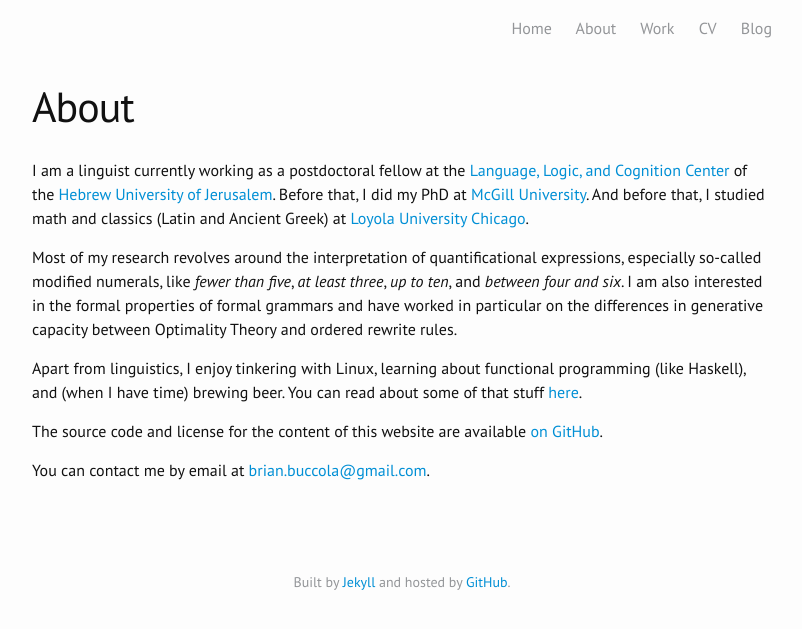
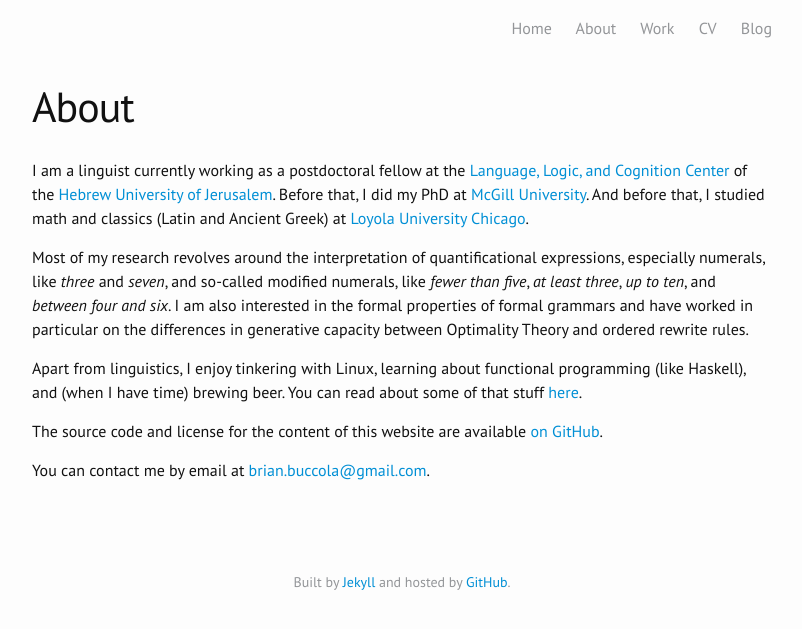
Before and after one commit to brianbuccola/brianbuccola.github.io, a Jekyll site: the page built from about.md, in a window 1280 px wide. Shown: the top 629 px of the page, without its empty margins (238-1040 px from the left). Built offline with Jekyll 4.4.1, drawn with Linux system fonts in a browser that asks for light colours; some web fonts are replaced.

Commit message:
add reference to work on numerals (not just modified)

```diff
--- a/about.md
+++ b/about.md
@@ -4,18 +4,30 @@ title: "About"
 permalink: /about/
 ---
 
-I am a linguist currently working as a postdoctoral fellow at the [Language, Logic, and Cognition Center][llcc] of the [Hebrew University of Jerusalem][huji]. Before that, I did my PhD at [McGill University][mcgill]. And before that, I studied math and classics (Latin and Ancient Greek) at [Loyola University Chicago][luc].
+I am a linguist currently working as a postdoctoral fellow at the [Language,
+Logic, and Cognition Center][llcc] of the [Hebrew University of
+Jerusalem][huji]. Before that, I did my PhD at [McGill University][mcgill]. And
+before that, I studied math and classics (Latin and Ancient Greek) at [Loyola
+University Chicago][luc].
 
 [llcc]: https://scholars.huji.ac.il/llcc
 [huji]: https://new.huji.ac.il/
 [mcgill]: https://www.mcgill.ca/
 [luc]: http://www.luc.edu/
 
-Most of my research revolves around the interpretation of quantificational expressions, especially so-called modified numerals, like *fewer than five*, *at least three*, *up to ten*, and *between four and six*. I am also interested in the formal properties of formal grammars and have worked in particular on the differences in generative capacity between Optimality Theory and ordered rewrite rules.
+Most of my research revolves around the interpretation of quantificational
+expressions, especially numerals, like *three* and *seven*, and so-called
+modified numerals, like *fewer than five*, *at least three*, *up to ten*, and
+*between four and six*. I am also interested in the formal properties of formal
+grammars and have worked in particular on the differences in generative
+capacity between Optimality Theory and ordered rewrite rules.
 
-Apart from linguistics, I enjoy tinkering with Linux, learning about functional programming (like Haskell), and (when I have time) brewing beer. You can read about some of that stuff [here](/blog/).
+Apart from linguistics, I enjoy tinkering with Linux, learning about functional
+programming (like Haskell), and (when I have time) brewing beer. You can read
+about some of that stuff [here](/blog/).
 
-The source code and license for the content of this website are available [on GitHub][repo].
+The source code and license for the content of this website are available [on
+GitHub][repo].
 
 You can contact me by email at [brian.buccola@gmail.com][email].
 
```
